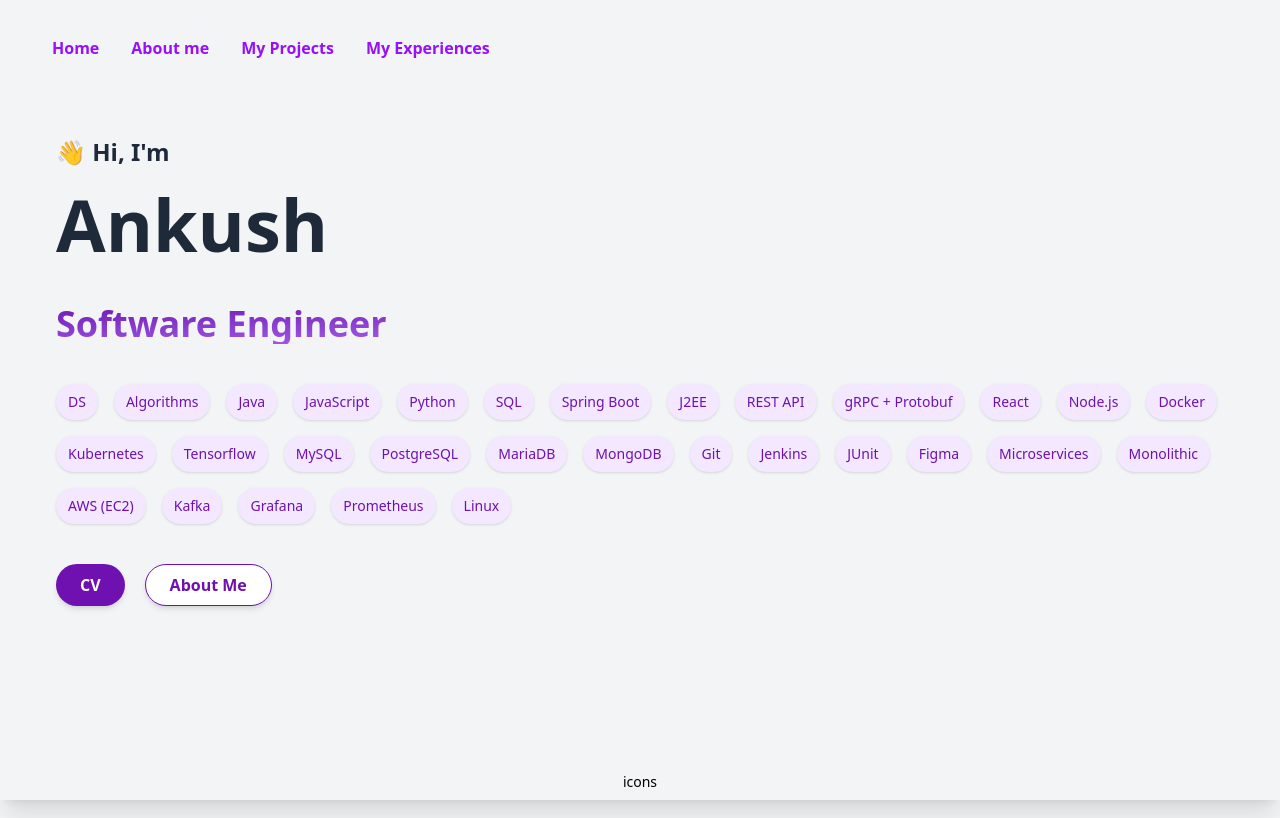
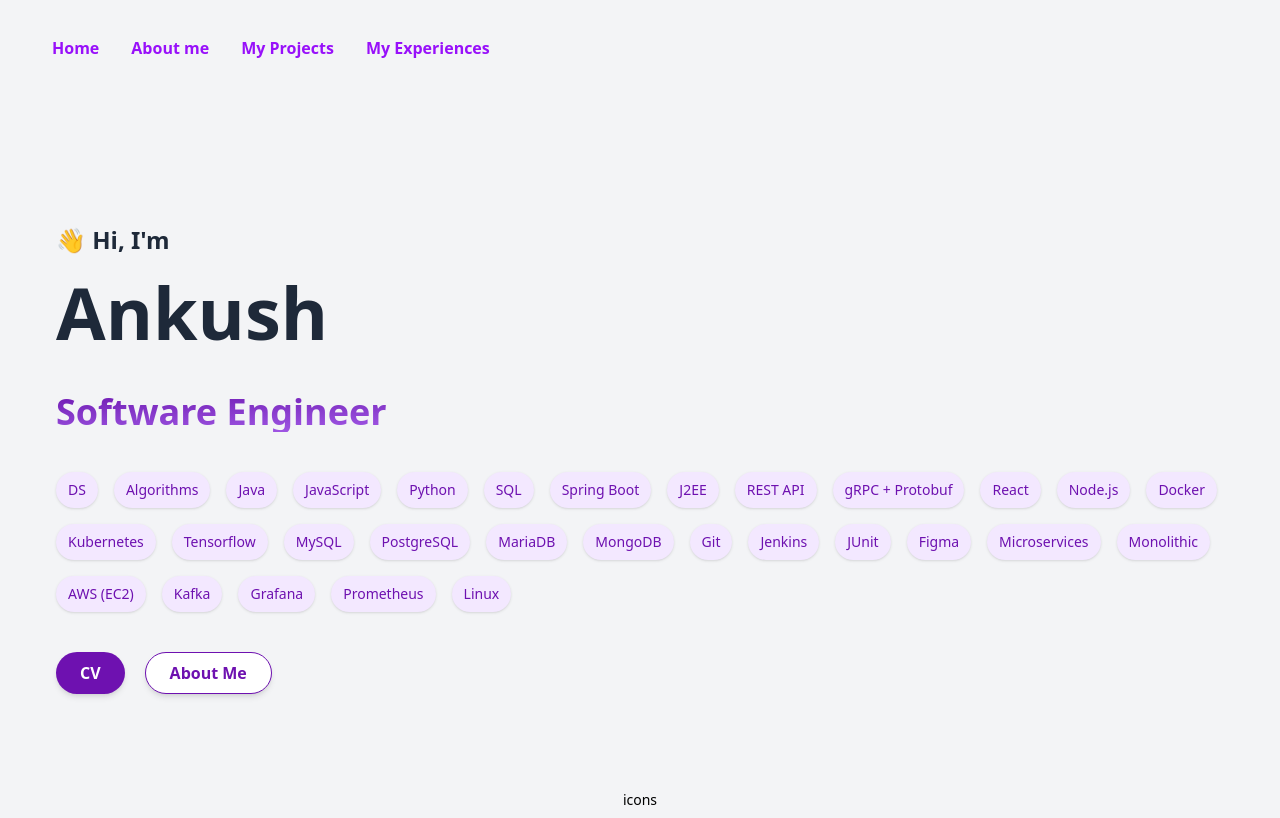
Before and after one commit to Ankushryuga/Skills-Prepration, a React (Vite) app in the folder react/: page /home in a window 1280 px wide. Built offline with nearby package versions, Linux system fonts and the light colour scheme.

Commit message:
Update layout.tsx

```diff
--- a/react/src/layouts/layout.tsx
+++ b/react/src/layouts/layout.tsx
@@ -1,31 +1,51 @@
-import React, {Suspense} from "react";
+// import React, {Suspense} from "react";
+// import Header from "./header";
+// import Footer from "./footer";
+// import Contents from "./content";
+
+// const Layout:React.FC=()=>{
+//     const loadingHeader=()=>(
+//         <div className="h-full w-full flex items-center justify-center border-b bg-white shadow-sm text-gray-600 text-sm">
+//             Loading...
+//         </div>
+//     )
+
+//     return (
+//         <div className="relative h-screen overflow-hidden">
+//             <div className="absolute w-full">
+//                 <div className="flex justify-end sm:justify-start items-center p-4 m-4 md:m-8">
+//             <Header />
+//             </div>
+//             </div>
+//             <div className={`absolute top-14 bottom-12 right-0 h-full w-full overflow-y-auto px-4 py-4 transition-all duration-300`}>
+//             {/* <Suspense fallback={loadingHeader()}> */}
+//             <Contents />
+//             {/* </Suspense> */}
+//             </div>
+//             <div className={`fixed bottom-0 left-0 right-0 z-10`}>
+//             <Footer />
+//             </div>
+//         </div>
+//     )
+// }
+// export default Layout;
+
+
+import React from "react";
 import Header from "./header";
 import Footer from "./footer";
 import Contents from "./content";
 
-const Layout:React.FC=()=>{
-    const loadingHeader=()=>(
-        <div className="h-full w-full flex items-center justify-center border-b bg-white shadow-sm text-gray-600 text-sm">
-            Loading...
-        </div>
-    )
+const Layout: React.FC = () => {
+  return (
+    <div className="flex flex-col min-h-screen">
+      <Header />
+      <main className="flex-1 overflow-y-auto pt-40 px-4 py-6">
+        <Contents />
+      </main>
+      <Footer />
+    </div>
+  );
+};
 
-    return (
-        <div className="relative h-screen overflow-hidden">
-            <div className="absolute w-full">
-                <div className="flex justify-end sm:justify-start items-center p-4 m-4 md:m-8">
-            <Header />
-            </div>
-            </div>
-            <div className={`absolute top-14 bottom-12 right-0 h-full w-full overflow-y-auto px-4 py-4 transition-all duration-300`}>
-            {/* <Suspense fallback={loadingHeader()}> */}
-            <Contents />
-            {/* </Suspense> */}
-            </div>
-            <div className={`fixed bottom-0 left-0 right-0 z-10`}>
-            <Footer />
-            </div>
-        </div>
-    )
-}
 export default Layout;
```
